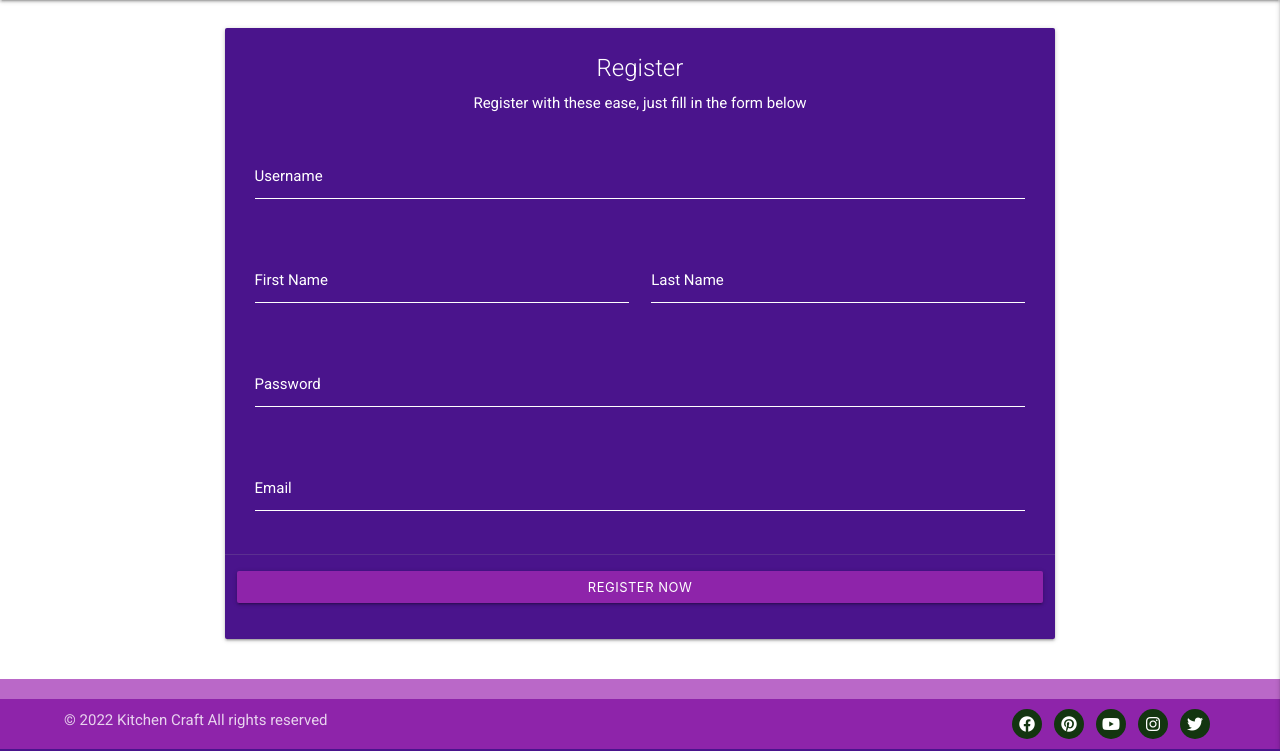
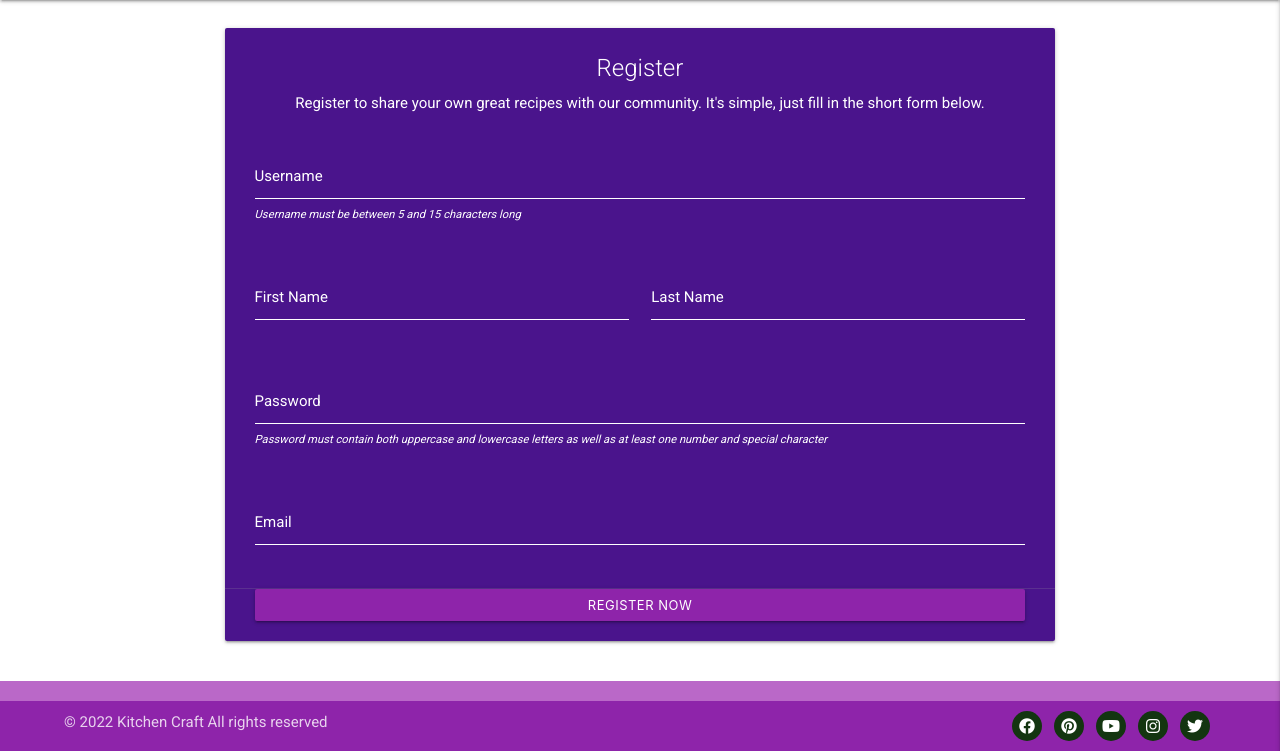
Before and after one commit to ollylomax/Kitchen-Craft---Backend-Development-Milestone-Project, a Flask app: page /register in a window 1280 px wide. Shown: the part 96-847 px from the top of the page. Run offline with Flask 2, Linux system fonts and the light colour scheme; some libraries are stand-ins or nearby versions; some web fonts are replaced.

Commit message:
fix: Add required attribute to all form fields and style submit button

```diff
--- a/static/css/style.css
+++ b/static/css/style.css
@@ -81,6 +81,18 @@ footer .container {
     color: white;
 }
 
+.pattern {
+    font-size: 0.75em;
+}
+
+.card-action {
+    padding: 0 30px !important;
+}
+
+.card-action .row {
+    margin: 0 0 20px !important;
+}
+
 
 
 
--- a/templates/register.html
+++ b/templates/register.html
@@ -10,7 +10,8 @@
       <!-- Title block -->
       <div class="card-content white-text">
         <span class="card-title">Register</span>
-        <p>Register with these ease, just fill in the form below</p>
+        <p>Register to share your own great recipes with our community.
+          It's simple, just fill in the short form below.</p>
       </div>
       <!-- Form block -->
       <div class="row register-form">
@@ -20,20 +21,21 @@
             <div class="input-field col s12">
               <!-- Username input -->
               <input id="username" name="username" type="text" class="validate"
-              pattern="^[a-zA-Z0-9]{5,15}$">
+              pattern="^[a-zA-Z0-9]{5,15}$" required>
               <label for="username">Username</label>
+              <span class="white-text left pattern"><em>Username must be between 5 and 15 characters long</em></span>
             </div>
           </div>
           <!-- Name block -->
           <div class="row register-input">
             <div class="input-field col s6 white-text">
               <!-- First name input -->
-              <input id="fname" name="fname" type="text" class="validate">
+              <input id="fname" name="fname" type="text" class="validate" required>
               <label for="fname">First Name</label>
             </div>
             <div class="input-field col s6 white-text">
               <!-- Last name input -->
-              <input id="lname" name="lname" type="text" class="validate">
+              <input id="lname" name="lname" type="text" class="validate" required>
               <label for="lname">Last Name</label>
             </div>
           </div>
@@ -42,15 +44,17 @@
             <div class="input-field col s12">
               <!-- Password input -->
               <input id="password" name="password" type="password" class="validate"
-              pattern="((?=.*\d)(?=.*[a-z])(?=.*[A-Z])(?=.*[\W]).{8,64})">
+              pattern="((?=.*\d)(?=.*[a-z])(?=.*[A-Z])(?=.*[\W]).{8,64})" required>
               <label for="password">Password</label>
+              <span class="white-text left pattern"><em>Password must contain both uppercase and
+                  lowercase letters as well as at least one number and special character</em></span>
             </div>
           </div>
           <!-- Email block -->
           <div class="row register-input">
             <div class="input-field col s12">
               <!-- Email input -->
-              <input id="email" name="email" type="email" class="validate">
+              <input id="email" name="email" type="email" class="validate" required>
               <label for="email">Email</label>
             </div>
           </div>
```
